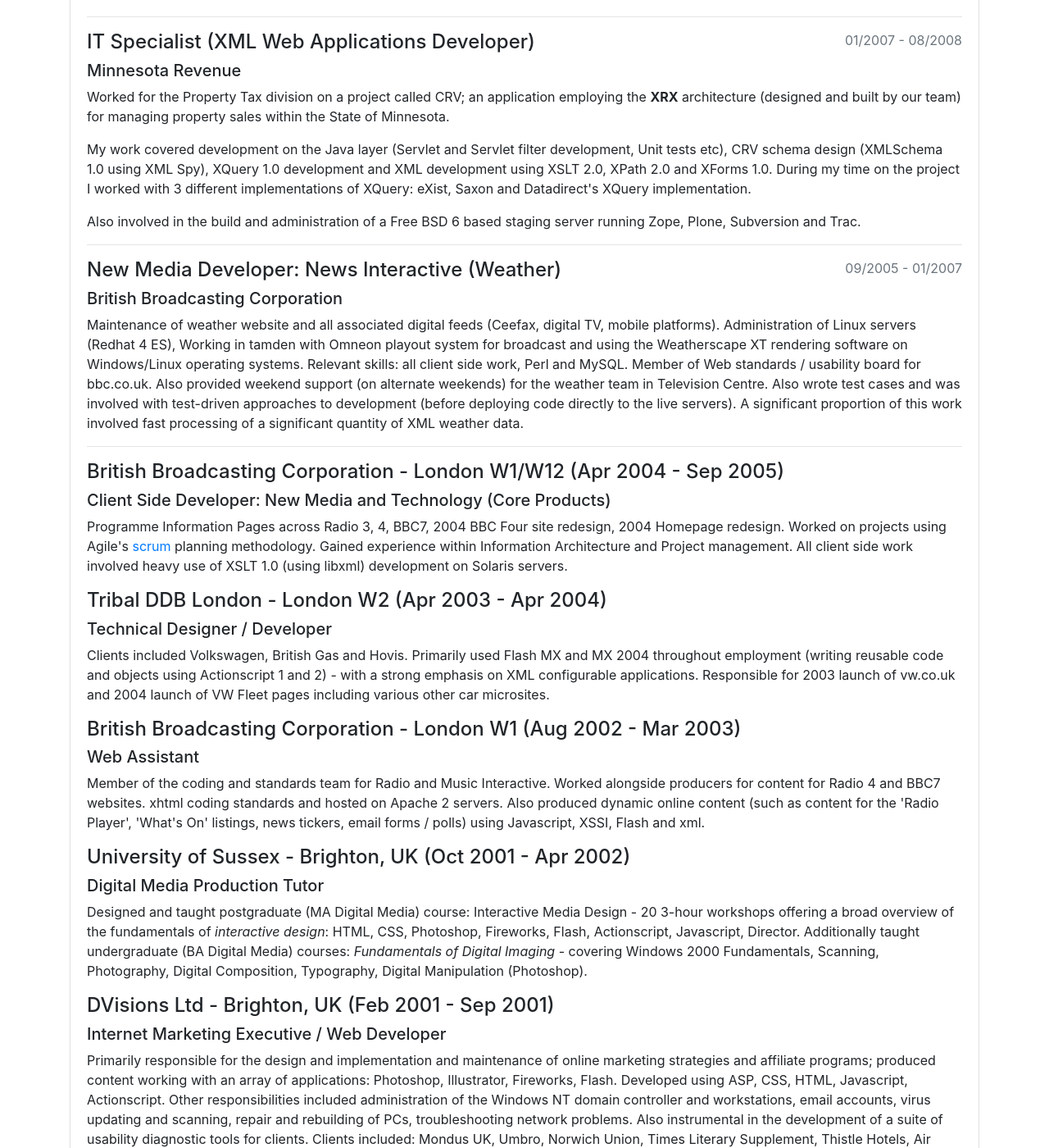
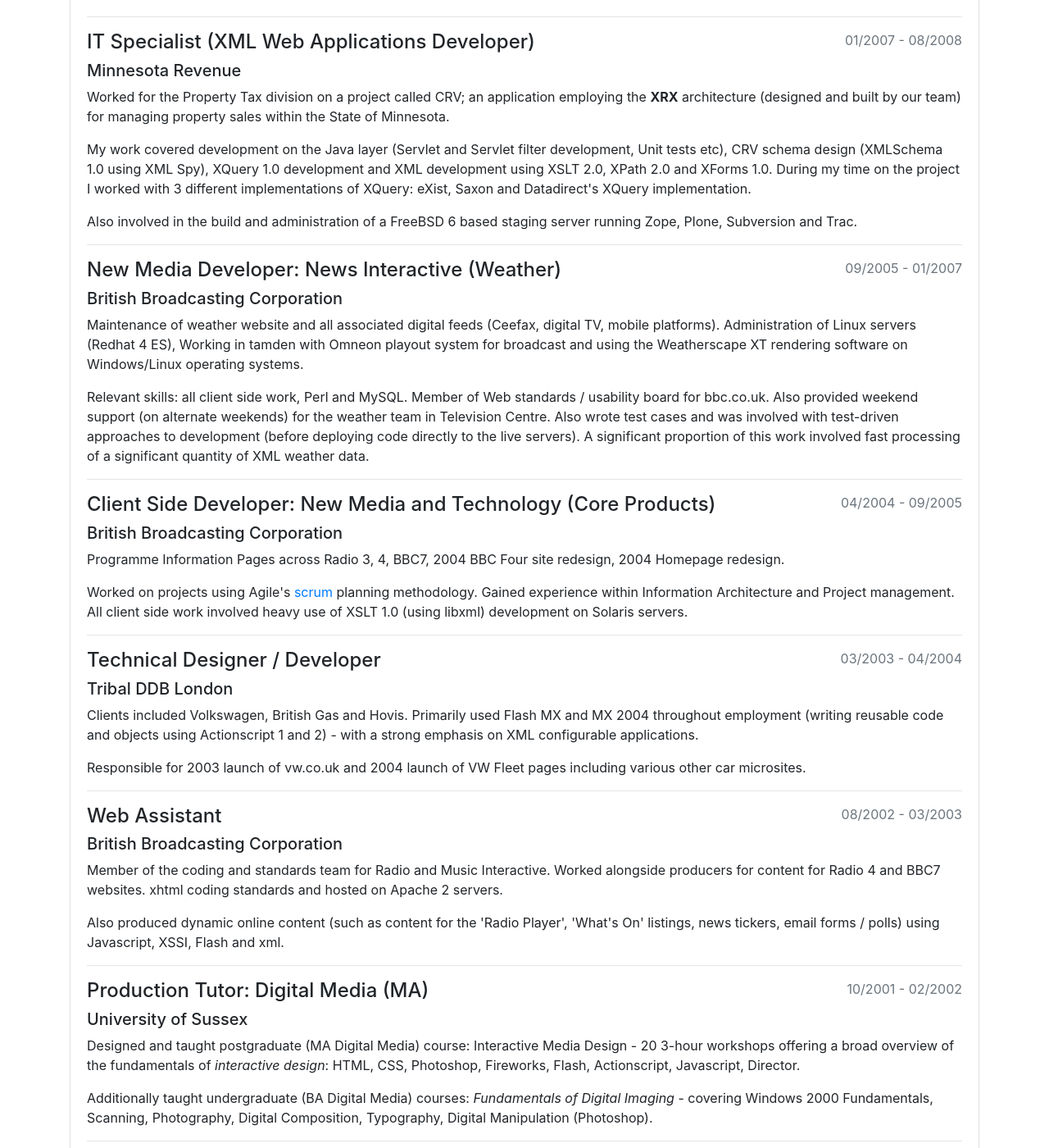
Before and after one commit to ableasdale/ableasdale.github.io, a Jekyll site: the page built from cv/index.html, in a window 1280 px wide and 1400 px high, scrolled down 1380 px. Shown: the whole window at 82% size. Built offline with Jekyll 4.4.1, drawn with Linux system fonts in a browser that asks for light colours; some of the changed text lies outside the part shown.

Commit message:
minor formatting cleanup

```diff
--- a/cv/index.html
+++ b/cv/index.html
@@ -42,7 +42,7 @@
                 <time class="period text-muted">01/2010 - PRESENT</time>
             </div>
         </div>
-        <p class="end-para">Working full time with MarkLogic since January 2010.</p>
+        <p>Working full time with MarkLogic since January 2010.</p>
         <hr />
 
         <div class="row">
@@ -54,7 +54,7 @@
                 <time class="period text-muted">12/2009 - 01/2010</time>
             </div>
         </div>
-        <p class="end-para">Worked on several Drupal/ubercart eCommerce stores and on an XQuery project for a company in Minneapolis.</p>
+        <p>Worked on several Drupal/ubercart eCommerce stores and on an XQuery project for a company in Minneapolis.</p>
         <hr />
 
         <div class="row">
@@ -67,7 +67,7 @@
             </div>
         </div>
         <p>Worked (mainly with Java) on various projects including the 2008/9 lee.com site redesign, Flex/AS3 development for Target online boutiques, the OLSON 2009 site redesign, the upcoming Chinet 2009 site redesign, custom web application development for Country Inns and Suites and the 2009 Bauer site redesign.  Also contributed to the open source FlashDoctors AS3 project, a complete implementation of the XML focused Spring Java Framework to Actionscript 3.</p>
-        <p class="end-para">A significant proportion of my work involved working with Daisy CMS; a flexible XML-centric Java CMS built on Apache's Cocoon framework.</p>
+        <p>A significant proportion of my work involved working with Daisy CMS; a flexible XML-centric Java CMS built on Apache's Cocoon framework.</p>
         <hr />
 
         <div class="row">
@@ -81,7 +81,7 @@
         </div>
         <p>Worked for the Property Tax division on a project called CRV; an application employing the <strong>XRX</strong> architecture (designed and built by our team) for managing property sales within the State of Minnesota.</p>
         <p>My work covered development on the Java layer (Servlet and Servlet filter development, Unit tests etc), CRV schema design (XMLSchema 1.0 using XML Spy), XQuery 1.0 development and XML development using XSLT 2.0, XPath 2.0 and XForms 1.0.  During my time on the project I worked with 3 different implementations of XQuery: eXist, Saxon and Datadirect's XQuery implementation.</p>
-        <p class="end-para">Also involved in the build and administration of a Free BSD 6 based staging server running Zope, Plone, Subversion and Trac.</p>
+        <p>Also involved in the build and administration of a FreeBSD 6 based staging server running Zope, Plone, Subversion and Trac.</p>
         <hr />
 
         <div class="row">
@@ -93,44 +93,71 @@
                 <time class="period text-muted">09/2005 - 01/2007</time>
             </div>
         </div>
-        <p class="end-para">Maintenance of weather website and all associated digital feeds (Ceefax, digital TV, mobile platforms). Administration of Linux servers (Redhat 4 ES), Working in tamden with Omneon playout system for broadcast and using the Weatherscape XT rendering software on Windows/Linux operating systems.  Relevant skills: all client side work, Perl and MySQL. Member of Web standards / usability board for bbc.co.uk. Also provided weekend support (on alternate weekends) for the weather team in Television Centre.  Also wrote test cases and was involved with test-driven approaches to development (before deploying code directly to the live servers).  A significant proportion of this work involved fast processing of a significant quantity of XML weather data.</p>
+        <p>Maintenance of weather website and all associated digital feeds (Ceefax, digital TV, mobile platforms). Administration of Linux servers (Redhat 4 ES), Working in tamden with Omneon playout system for broadcast and using the Weatherscape XT rendering software on Windows/Linux operating systems.</p>
+        <p>Relevant skills: all client side work, Perl and MySQL. Member of Web standards / usability board for bbc.co.uk. Also provided weekend support (on alternate weekends) for the weather team in Television Centre.  Also wrote test cases and was involved with test-driven approaches to development (before deploying code directly to the live servers).  A significant proportion of this work involved fast processing of a significant quantity of XML weather data.</p>
         <hr />
 
-        <h4>British Broadcasting Corporation - London W1/W12 (Apr 2004 - Sep 2005)</h4>
-        <h5>Client Side Developer: New Media and Technology (Core Products)</h5>
-        <p class="end-para">Programme Information Pages across Radio 3, 4, BBC7, 2004 BBC Four site
-        redesign, 2004 Homepage redesign. Worked on projects using Agile's <a title="This link will take you to a site which contains more information about Agile's Scrum Methodology" href="http://www.controlchaos.com/">scrum</a> planning methodology. Gained experience within Information
-        Architecture and Project management. All client side work involved heavy use of XSLT 1.0 (using libxml)
-        development on Solaris servers.</p>
+        <div class="row">
+            <div class="col-md-9">
+                <h4>Client Side Developer: New Media and Technology (Core Products)</h4>
+                <h5 class="organization">British Broadcasting Corporation</h5>
+            </div>
+            <div class="col-md-3 text-right">
+                <time class="period text-muted">04/2004 - 09/2005</time>
+            </div>
+        </div>
+        <p>Programme Information Pages across Radio 3, 4, BBC7, 2004 BBC Four site redesign, 2004 Homepage redesign.</p>
+        <p>Worked on projects using Agile's <a title="This link will take you to a site which contains more information about Agile's Scrum Methodology" href="http://www.controlchaos.com/">scrum</a> planning methodology. Gained experience within Information Architecture and Project management. All client side work involved heavy use of XSLT 1.0 (using libxml) development on Solaris servers.</p>
+        <hr />
 
-        <h4>Tribal DDB London - London W2 (Apr 2003 - Apr 2004)</h4>
-        <h5>Technical Designer / Developer</h5>
-        <p class="end-para">Clients included Volkswagen, British Gas and Hovis. Primarily used Flash
-        MX and MX 2004 throughout employment (writing reusable code and objects
-        using Actionscript 1 and 2) - with a strong emphasis on XML configurable applications. Responsible for 2003 launch of vw.co.uk and
-        2004 launch of VW Fleet pages including various other car microsites.</p>
+        <div class="row">
+            <div class="col-md-9">
+                <h4>Technical Designer / Developer</h4>
+                <h5 class="organization">Tribal DDB London</h5>
+            </div>
+            <div class="col-md-3 text-right">
+                <time class="period text-muted">03/2003 - 04/2004</time>
+            </div>
+        </div>
+        <p>Clients included Volkswagen, British Gas and Hovis. Primarily used Flash MX and MX 2004 throughout employment (writing reusable code and objects using Actionscript 1 and 2) - with a strong emphasis on XML configurable applications.</p>
+        <p>Responsible for 2003 launch of vw.co.uk and 2004 launch of VW Fleet pages including various other car microsites.</p>
+        <hr />
 
-        <h4>British Broadcasting Corporation - London W1 (Aug 2002 - Mar 2003)</h4>
-        <h5>Web Assistant</h5>
-        <p class="end-para">Member of the coding and standards team for Radio and Music Interactive.
-        Worked alongside producers for content for Radio 4 and BBC7 websites. xhtml
-        coding standards and hosted on Apache 2 servers. Also produced dynamic
-        online content (such as content for the 'Radio Player', 'What's On'
-        listings, news tickers, email forms / polls) using Javascript, XSSI, Flash
-        and xml.</p>
+        <div class="row">
+            <div class="col-md-9">
+                <h4>Web Assistant</h4>
+                <h5 class="organization">British Broadcasting Corporation</h5>
+            </div>
+            <div class="col-md-3 text-right">
+                <time class="period text-muted">08/2002 - 03/2003</time>
+            </div>
+        </div>
+        <p>Member of the coding and standards team for Radio and Music Interactive. Worked alongside producers for content for Radio 4 and BBC7 websites. xhtml coding standards and hosted on Apache 2 servers.</p>
+        <p>Also produced dynamic online content (such as content for the 'Radio Player', 'What's On' listings, news tickers, email forms / polls) using Javascript, XSSI, Flash and xml.</p>
+        <hr />
 
-        <h4>University of Sussex - Brighton, UK (Oct 2001 - Apr 2002)</h4>
-        <h5>Digital Media Production Tutor</h5>
-        <p class="end-para">Designed and taught postgraduate (MA Digital Media) course: Interactive
-        Media Design - 20 3-hour workshops offering a broad overview of the
-        fundamentals of <em>interactive design</em>: HTML, CSS, Photoshop, Fireworks,
-        Flash, Actionscript, Javascript, Director. Additionally taught undergraduate
-        (BA Digital Media) courses: <em>Fundamentals of Digital Imaging</em> -
-        covering Windows 2000 Fundamentals, Scanning, Photography, Digital
-        Composition, Typography, Digital Manipulation (Photoshop).</p>
+        <div class="row">
+            <div class="col-md-9">
+                <h4>Production Tutor: Digital Media (MA)</h4>
+                <h5 class="organization">University of Sussex</h5>
+            </div>
+            <div class="col-md-3 text-right">
+                <time class="period text-muted">10/2001 - 02/2002</time>
+            </div>
+        </div>
+        <p>Designed and taught postgraduate (MA Digital Media) course: Interactive Media Design - 20 3-hour workshops offering a broad overview of the fundamentals of <em>interactive design</em>: HTML, CSS, Photoshop, Fireworks, Flash, Actionscript, Javascript, Director.</p>
+        <p>Additionally taught undergraduate (BA Digital Media) courses: <em>Fundamentals of Digital Imaging</em> - covering Windows 2000 Fundamentals, Scanning, Photography, Digital Composition, Typography, Digital Manipulation (Photoshop).</p>
+        <hr />
 
-        <h4>DVisions Ltd - Brighton, UK (Feb 2001 - Sep 2001)</h4>
-        <h5>Internet Marketing Executive / Web Developer</h5>
+        <div class="row">
+            <div class="col-md-9">
+                <h4>Internet Marketing Executive / Web Developer</h4>
+                <h5 class="organization">DVisions Ltd</h5>
+            </div>
+            <div class="col-md-3 text-right">
+                <time class="period text-muted">02/2001 - 09/2001</time>
+            </div>
+        </div>
         <p>Primarily responsible for the design and implementation and maintenance of online marketing strategies and affiliate programs; produced content working with an array of applications: Photoshop, Illustrator, Fireworks, Flash. Developed using ASP, CSS, HTML, Javascript, Actionscript. Other responsibilities included administration of the Windows NT domain controller and workstations, email accounts, virus updating and scanning, repair and rebuilding of PCs, troubleshooting network problems. Also instrumental in 	the development of a suite of usability diagnostic tools for clients. Clients included: Mondus UK, Umbro, Norwich Union, Times Literary Supplement, Thistle Hotels, Air Miles.</p>
     </div>
 </div>
```
